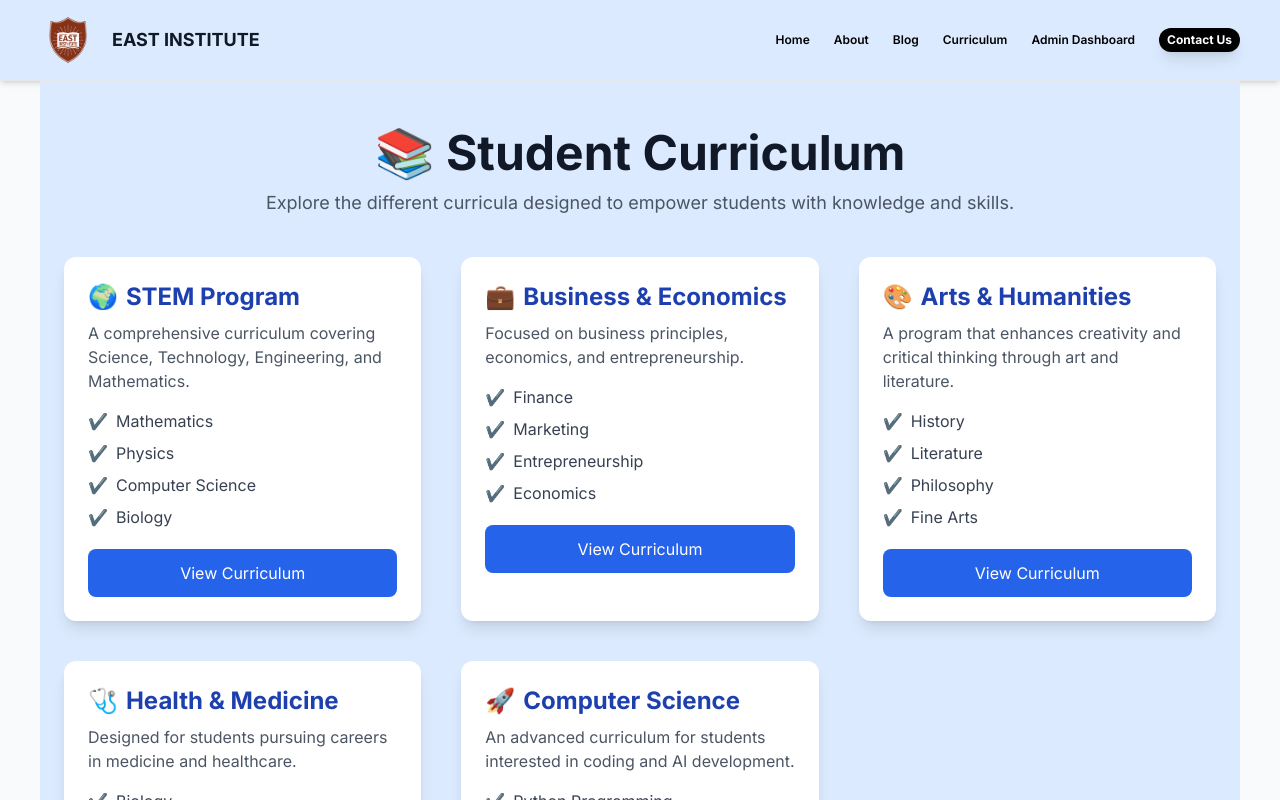
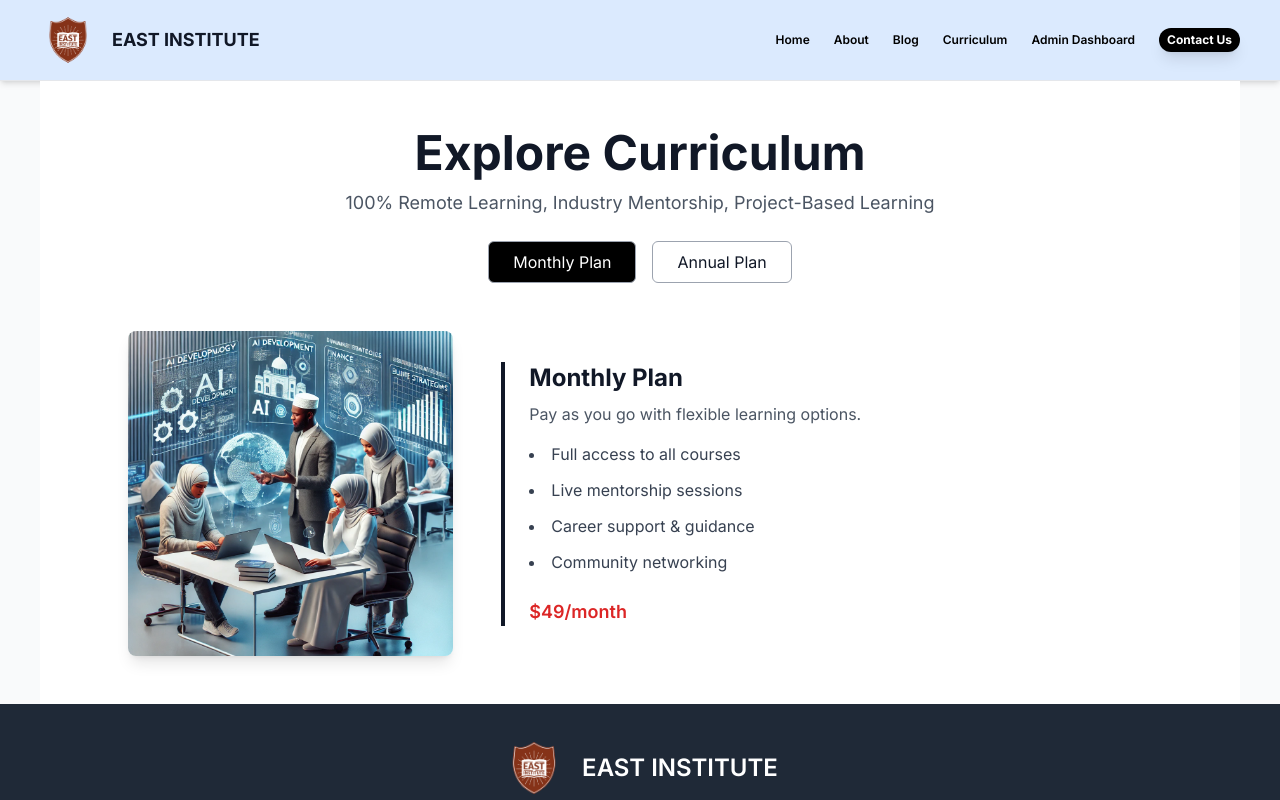
Before and after one commit to jawyoonis/east-institute, a Vue app: page /curriculum in a window 1280 px wide. Shown: the top 800 px of the page. Built offline with nearby package versions, Linux system fonts and the light colour scheme.

Commit message:
updated curriculam

```diff
--- a/src/components/Curriculum.vue
+++ b/src/components/Curriculum.vue
@@ -1,35 +1,69 @@
 <template>
-    <div class="container mx-auto px-6 py-12 bg-blue-100">
-      <div class="text-center mb-10">
-        <h1 class="text-5xl font-extrabold text-gray-900">📚 Student Curriculum</h1>
-        <p class="text-lg text-gray-600 mt-3 max-w-3xl mx-auto">
-          Explore the different curricula designed to empower students with knowledge and skills.
+  <div class="container mx-auto px-6 py-12 bg-white">
+    <!-- Header Section -->
+    <div class="text-center mb-12">
+      <h1 class="text-5xl font-extrabold text-gray-900">Explore Curriculum</h1>
+      <p class="text-lg text-gray-600 mt-3 max-w-2xl mx-auto">
+        100% Remote Learning, Industry Mentorship, Project-Based Learning
       </p>
+
+      <!-- Plan Selection Buttons -->
+      <div class="mt-6 flex justify-center space-x-4">
+        <button
+          class="px-6 py-2 border border-gray-400 text-gray-900 rounded-md hover:bg-gray-100 transition font-medium"
+          :class="{ 'bg-black text-white': selectedPlan === 'monthly' }"
+          @click="selectedPlan = 'monthly'"
+        >
+          Monthly Plan
+        </button>
+        <button
+          class="px-6 py-2 border border-gray-400 text-gray-900 rounded-md hover:bg-gray-100 transition font-medium"
+          :class="{ 'bg-black text-white': selectedPlan === 'annual' }"
+          @click="selectedPlan = 'annual'"
+        >
+          Annual Plan
+        </button>
+      </div>
     </div>
 
-      <!-- Curriculum List -->
-      <div class="grid grid-cols-1 md:grid-cols-2 lg:grid-cols-3 gap-10">
-        <div
-          v-for="curriculum in curricula"
-          :key="curriculum.id"
-          class="bg-white p-6 rounded-xl shadow-lg hover:shadow-2xl transition duration-300"
-        >
-          <h2 class="text-2xl font-bold text-blue-800 flex items-center">
-            <span class="mr-2">{{ curriculum.icon }}</span> {{ curriculum.title }}
-          </h2>
-          <p class="text-gray-600 mt-2">{{ curriculum.description }}</p>
+    <!-- Curriculum Content Section -->
+    <div class="flex flex-col md:flex-row items-center justify-between space-y-12 md:space-y-0 md:space-x-12 max-w-5xl mx-auto">
+      <!-- Curriculum Image -->
+      <div class="w-full md:w-1/3 flex justify-center">
+        <img src="@/assets/images/curriculam-1.webp" alt="Curriculum" class="rounded-lg shadow-lg w-full max-w-md object-cover">
+      </div>
 
-          <ul class="mt-4 space-y-2 text-gray-700">
-            <li v-for="subject in curriculum.subjects" :key="subject" class="flex items-center">
-              <span class="text-blue-500 mr-2">✔️</span> {{ subject }}
-            </li>
+      <!-- Curriculum Information -->
+      <div class="w-full md:w-2/3">
+        <transition name="fade" mode="out-in">
+          <div v-if="selectedPlan === 'monthly'" key="monthly">
+            <div class="border-l-4 border-gray-900 pl-6">
+              <h2 class="text-2xl font-bold text-gray-900 mb-2">Monthly Plan</h2>
+              <p class="text-gray-600">Pay as you go with flexible learning options.</p>
+              <ul class="mt-4 space-y-3 text-gray-700 list-disc list-inside">
+                <li>Full access to all courses</li>
+                <li>Live mentorship sessions</li>
+                <li>Career support & guidance</li>
+                <li>Community networking</li>
               </ul>
+              <p class="mt-6 text-lg font-semibold text-red-600">$49/month</p>
+            </div>
+          </div>
 
-          <button
-            class="mt-5 w-full px-5 py-3 bg-blue-600 text-white font-medium rounded-lg hover:bg-blue-700 transition duration-300"
-          >
-            View Curriculum
-          </button>
+          <div v-else key="annual">
+            <div class="border-l-4 border-gray-900 pl-6">
+              <h2 class="text-2xl font-bold text-gray-900 mb-2">Annual Plan</h2>
+              <p class="text-gray-600">Commit for a year and enjoy premium benefits.</p>
+              <ul class="mt-4 space-y-3 text-gray-700 list-disc list-inside">
+                <li>Everything included in the Monthly Plan</li>
+                <li>Exclusive one-on-one mentorship</li>
+                <li>Personalized career guidance</li>
+                <li>Free access to workshops & masterclasses</li>
+              </ul>
+              <p class="mt-6 text-lg font-semibold text-red-600">$499/year (Save 15%)</p>
+            </div>
+          </div>
+        </transition>
       </div>
     </div>
   </div>
@@ -37,46 +71,10 @@
 
 <script>
 export default {
-    name: 'Curriculum',
+  name: "Curriculum",
   data() {
     return {
-        curricula: [
-          {
-            id: 1,
-            icon: '🌍',
-            title: 'STEM Program',
-            description: 'A comprehensive curriculum covering Science, Technology, Engineering, and Mathematics.',
-            subjects: ['Mathematics', 'Physics', 'Computer Science', 'Biology'],
-          },
-          {
-            id: 2,
-            icon: '💼',
-            title: 'Business & Economics',
-            description: 'Focused on business principles, economics, and entrepreneurship.',
-            subjects: ['Finance', 'Marketing', 'Entrepreneurship', 'Economics'],
-          },
-          {
-            id: 3,
-            icon: '🎨',
-            title: 'Arts & Humanities',
-            description: 'A program that enhances creativity and critical thinking through art and literature.',
-            subjects: ['History', 'Literature', 'Philosophy', 'Fine Arts'],
-          },
-          {
-            id: 4,
-            icon: '🩺',
-            title: 'Health & Medicine',
-            description: 'Designed for students pursuing careers in medicine and healthcare.',
-            subjects: ['Biology', 'Anatomy', 'Public Health', 'Medical Ethics'],
-          },
-          {
-            id: 5,
-            icon: '🚀',
-            title: 'Computer Science',
-            description: 'An advanced curriculum for students interested in coding and AI development.',
-            subjects: ['Python Programming', 'Machine Learning', 'Data Science', 'Cybersecurity'],
-          },
-        ],
+      selectedPlan: "monthly", // Default plan selection
     };
   },
 };
@@ -86,4 +84,12 @@
 .container {
   max-width: 1200px;
 }
+
+/* Smooth Fade Animation */
+.fade-enter-active, .fade-leave-active {
+  transition: opacity 0.5s ease-in-out;
+}
+.fade-enter, .fade-leave-to {
+  opacity: 0;
+}
 </style>
--- a/src/components/admin/ContactMessages.vue
+++ b/src/components/admin/ContactMessages.vue
@@ -1,5 +1,5 @@
 <template>
-   <div class="flex justify-center items-center min-h-screen bg-blue-50">
+   <div class="flex justify-center items-center min-h-screen bg-white">
     <section>
       <h1 class="text-3xl font-bold mb-6">Contact Messages</h1>
 
--- a/src/components/curriculums/BusinessInfo.vue
+++ b/src/components/curriculums/BusinessInfo.vue
@@ -1,5 +1,5 @@
 <template>
-  <div class="min-h-screen flex flex-col items-center justify-center bg-blue-50 px-6 py-12">
+  <div class="min-h-screen flex flex-col items-center justify-center bg-white px-6 py-12">
     <!-- Page Title -->
     <h1 class="text-3xl sm:text-4xl font-extrabold text-gray-900 text-center mb-6 animate-fade-in">
       Business Program: Learn, Innovate, Lead
--- a/src/components/curriculums/Entrepreneurship.vue
+++ b/src/components/curriculums/Entrepreneurship.vue
@@ -1,5 +1,5 @@
 <template>
-  <div class="min-h-screen flex flex-col items-center justify-center bg-blue-50 px-6 py-12">
+  <div class="min-h-screen flex flex-col items-center justify-center bg-white px-6 py-12">
     <!-- Page Title -->
     <h1 class="text-3xl sm:text-4xl font-extrabold text-gray-900 text-center mb-6 animate-fade-in">
       Entrepreneurship Program: Build, Innovate, Lead
--- a/src/components/curriculums/Technology.vue
+++ b/src/components/curriculums/Technology.vue
@@ -1,5 +1,5 @@
 <template>
-  <div class="min-h-screen flex flex-col items-center justify-center bg-gray-100 px-6 py-12">
+  <div class="min-h-screen flex flex-col items-center justify-center bg-white px-6 py-12">
     <!-- Page Title -->
     <h1 class="text-3xl sm:text-4xl font-extrabold text-gray-900 text-center mb-6 animate-fade-in">
       Master Cutting-Edge Technologies
--- a/src/views/AdminDashboard.vue
+++ b/src/views/AdminDashboard.vue
@@ -1,9 +1,9 @@
 <template>
-  <div class="min-h-screen flex flex-col bg-gray-200">
+  <div class="min-h-screen flex flex-col bg-gray-100">
     <!-- Navbar -->
     <nav class="bg-white shadow-md px-6 sm:px-8 lg:px-10 h-16 flex items-center justify-between border-b">
       <div class="flex-1 flex justify-center">
-        <span class="px-6 py-2 rounded-md font-semibold bg-gray-300 text-gray-900 shadow-md">
+        <span class="px-6 py-2 rounded-md font-semibold bg-gray-200 text-gray-900 shadow-sm">
           {{ activeTabTitle }}
         </span>
       </div>
@@ -13,7 +13,7 @@
     <!-- Dashboard Layout -->
     <div class="flex flex-1">
       <!-- Sidebar -->
-      <aside :class="['bg-blue-800 text-white min-h-screen p-6', isSidebarOpen ? 'block' : 'hidden', 'sm:block w-64']">
+      <aside :class="['bg-gray-800 text-white min-h-screen p-6', isSidebarOpen ? 'block' : 'hidden', 'sm:block w-64']">
         <nav>
           <ul class="space-y-4">
             <li
@@ -22,7 +22,7 @@
               @click="changeTab(tab.key, tab.title)"
               :class="[
                 'cursor-pointer px-4 py-2 rounded-md transition',
-                currentTab === tab.key ? 'bg-blue-600 text-white' : 'hover:bg-blue-500 text-gray-300'
+                currentTab === tab.key ? 'bg-gray-600 text-white font-bold' : 'hover:bg-gray-700 text-gray-300'
               ]"
             >
               {{ tab.title }}
@@ -87,3 +87,10 @@ export default {
   },
 };
 </script>
+
+<style scoped>
+/* Additional styling for improved aesthetics */
+body {
+  font-family: 'Inter', sans-serif;
+}
+</style>
--- a/src/views/Contact.vue
+++ b/src/views/Contact.vue
@@ -1,11 +1,10 @@
 <template>
-    <div class="flex justify-center items-center min-h-screen bg-blue-100">
+  <div class="flex justify-center items-center min-h-screen bg-white">
     <div class="w-full max-w-lg p-8 bg-white rounded-lg shadow-lg">
-        <h2 class="text-3xl font-bold text-gray-800 mb-6 text-center">📬 Get in Touch</h2>
+      <h2 class="text-3xl font-bold text-gray-800 mb-6 text-center">Get in Touch</h2>
       <form @submit.prevent="submitForm">
         <div class="mb-4">
           <label for="firstName" class="block text-gray-700 mb-2">First Name:</label>
-            <div class="relative">
           <input
             type="text"
             id="firstName"
@@ -14,12 +13,9 @@
             class="w-full p-3 border border-gray-300 rounded focus:outline-none focus:ring-2 focus:ring-blue-500"
             placeholder="John"
           />
-              <span class="absolute inset-y-0 right-3 flex items-center pointer-events-none">👤</span>
-            </div>
         </div>
         <div class="mb-4">
           <label for="lastName" class="block text-gray-700 mb-2">Last Name:</label>
-            <div class="relative">
           <input
             type="text"
             id="lastName"
@@ -28,12 +24,9 @@
             class="w-full p-3 border border-gray-300 rounded focus:outline-none focus:ring-2 focus:ring-blue-500"
             placeholder="Doe"
           />
-              <span class="absolute inset-y-0 right-3 flex items-center pointer-events-none">👤</span>
-            </div>
         </div>
         <div class="mb-4">
           <label for="email" class="block text-gray-700 mb-2">Email Address:</label>
-            <div class="relative">
           <input
             type="email"
             id="email"
@@ -42,12 +35,9 @@
             class="w-full p-3 border border-gray-300 rounded focus:outline-none focus:ring-2 focus:ring-blue-500"
             placeholder="john.doe@example.com"
           />
-              <span class="absolute inset-y-0 right-3 flex items-center pointer-events-none">📧</span>
-            </div>
         </div>
         <div class="mb-4">
           <label for="message" class="block text-gray-700 mb-2">Message:</label>
-            <div class="relative">
           <textarea
             id="message"
             v-model="formData.message"
@@ -56,14 +46,12 @@
             class="w-full p-3 border border-gray-300 rounded focus:outline-none focus:ring-2 focus:ring-blue-500"
             placeholder="Your message..."
           ></textarea>
-              <span class="absolute bottom-3 right-3 flex items-center pointer-events-none">✉️</span>
-            </div>
         </div>
         <button
           type="submit"
-            class="w-full bg-blue-500 text-white p-3 rounded hover:bg-blue-600 transition-colors duration-300 flex items-center justify-center"
+          class="w-full bg-blue-600 text-white p-3 rounded hover:bg-blue-700 transition-colors duration-300"
         >
-            Send Message 🚀
+          Send Message
         </button>
       </form>
     </div>
@@ -88,11 +76,20 @@
       // Handle form submission logic here
       console.log('Form submitted:', this.formData);
       // Reset form fields
-        this.formData.firstName = '';
-        this.formData.lastName = '';
-        this.formData.email = '';
-        this.formData.message = '';
+      this.formData = {
+        firstName: '',
+        lastName: '',
+        email: '',
+        message: '',
+      };
     },
   },
 };
 </script>
+
+<style scoped>
+/* Additional styling for improved aesthetics */
+body {
+  font-family: 'Inter', sans-serif;
+}
+</style>
```
Also changed, not shown: src/components/admin/Blog.vue (+31 -2 lines), src/components/admin/CourseManagement.vue (+6 -9 lines), src/components/admin/CurriculumManagement.vue (+7 -7 lines), src/assets/images/curriculam-1.webp (added), src/assets/images/curriculam.webp (added). Lines whose indentation alone changed are shown as unchanged.
